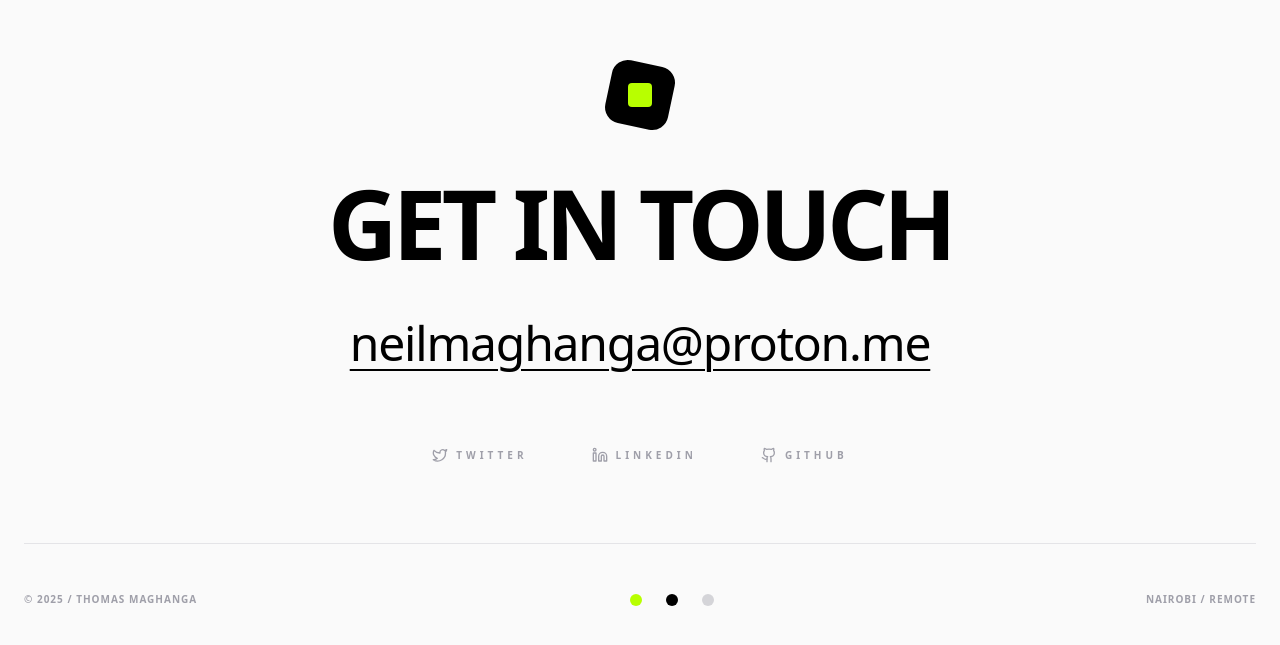
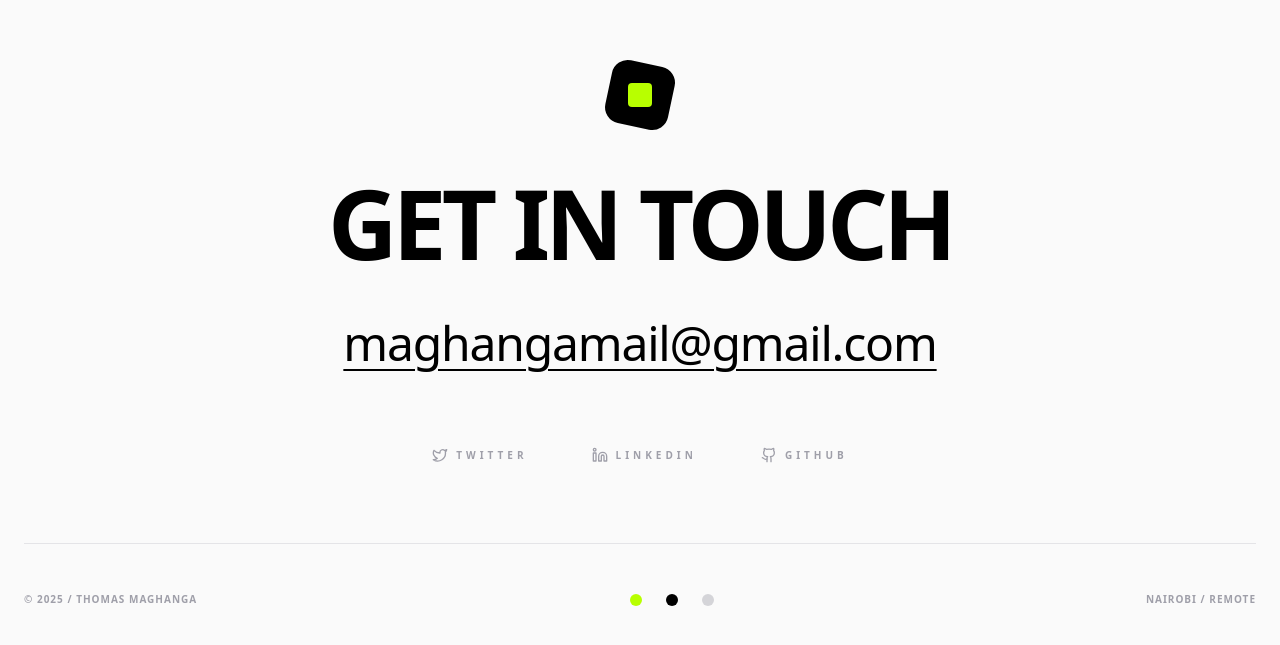
Before and after one commit to maghangadotcom/maghanga-portfolio, a React (Vite) app: page / in a window 1280 px wide. Shown: the part 5720-6365 px from the top of the page. Built offline with nearby package versions, Linux system fonts and the light colour scheme.

Commit message:
content: update contact email address
- Changed contact email to maghangamail@gmail.com in hero section and footer

```diff
--- a/src/App.jsx
+++ b/src/App.jsx
@@ -679,7 +679,7 @@ export default function App() {
                 >
                   See My Previous Work  <ArrowRight className="group-hover:translate-x-2 transition-transform" />
                 </a>
-                <button onClick={() => window.location.href = 'mailto:neilmaghanga@proton.me'} className="w-full md:w-auto px-12 py-6 md:py-8 bg-white text-black border-2 border-black rounded-full font-black text-[10px] md:text-xs uppercase tracking-widest flex items-center justify-center gap-4 hover:bg-[#b8ff00] hover:border-[#b8ff00] hover:text-black transition-all">
+                <button onClick={() => window.location.href = 'mailto:maghangamail@gmail.com'} className="w-full md:w-auto px-12 py-6 md:py-8 bg-white text-black border-2 border-black rounded-full font-black text-[10px] md:text-xs uppercase tracking-widest flex items-center justify-center gap-4 hover:bg-[#b8ff00] hover:border-[#b8ff00] hover:text-black transition-all">
                   Email Me <ArrowUpRight size={18} />
                 </button>
               </div>
@@ -769,7 +769,7 @@ export default function App() {
         <div className="max-w-7xl mx-auto flex flex-col items-center text-center">
           <div className="w-16 h-16 bg-black rounded-2xl flex items-center justify-center rotate-12 mb-12"><div className="w-6 h-6 bg-[#b8ff00] rounded-sm -rotate-12" /></div>
           <div className="font-black tracking-tighter text-6xl md:text-8xl mb-12 uppercase">GET IN TOUCH</div>
-          <a href="mailto:work@foundrydev.com" className="text-2xl md:text-5xl font-medium tracking-tight mb-20 hover:text-[#b8ff00] transition-colors underline decoration-2 underline-offset-8">neilmaghanga@proton.me</a>
+          <a href="mailto:work@foundrydev.com" className="text-2xl md:text-5xl font-medium tracking-tight mb-20 hover:text-[#b8ff00] transition-colors underline decoration-2 underline-offset-8">maghangamail@gmail.com</a>
           <div className="flex gap-16 font-black text-[10px] uppercase tracking-[0.4em] text-zinc-400 mb-20">
             <a href="https://x.com/maghangadotcom" className="hover:text-black transition-colors flex items-center gap-2">
               <Twitter size={16} /> TWITTER
```
